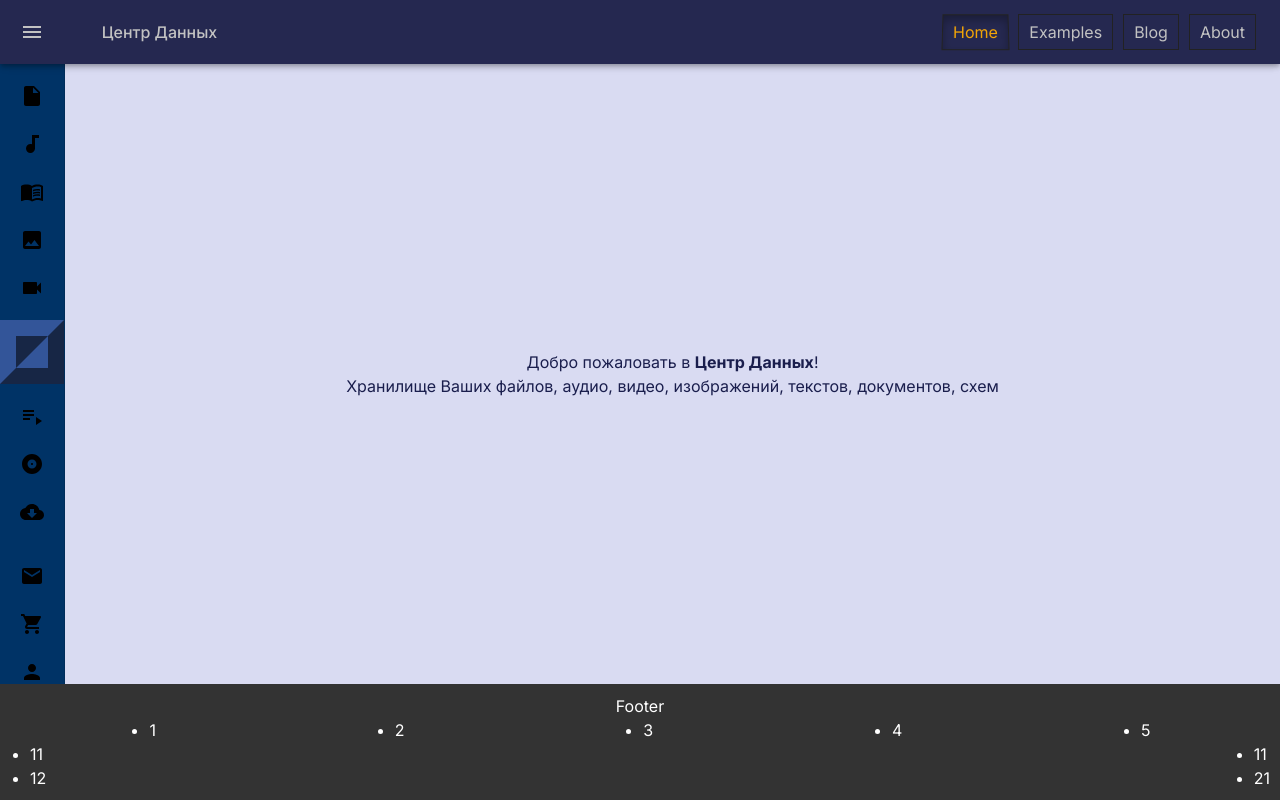
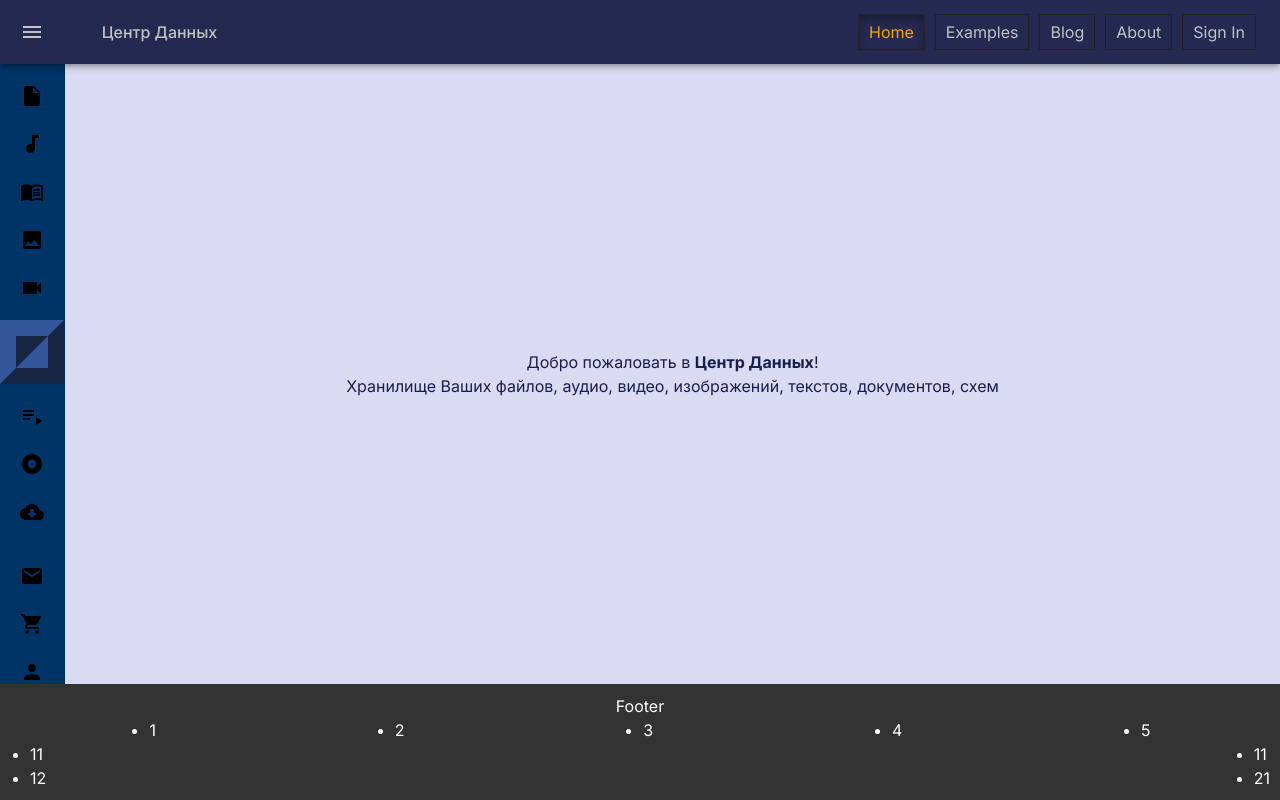
Before and after one commit to EvgenGal1/DataHub, a Next.js app in the folder client/: page / in a window 1280 px wide. Built offline with nearby package versions, Linux system fonts and the light colour scheme; no server answers.

Commit message:
CLT. #NavBar(+useSession, +кнп.вход/выход/профиль от session)

```diff
--- a/client/src/components/basic/Navbar.tsx
+++ b/client/src/components/basic/Navbar.tsx
@@ -1,7 +1,10 @@
 // ссылки шапки
+
+"use client";
 
 import Link from "next/link";
 import { usePathname } from "next/navigation";
+import { useSession, /* signIn, */ signOut } from "next-auth/react";
 
 // названия/пути/эл. пунктов шапки
 const navItems = [
@@ -13,10 +16,14 @@
 
 // const Navbar: React.FC = () => {
 export default function Navbar() {
+  // получ.текущее место URL
   const pathname = usePathname();
+  // получ.зарегистр.данн.польз.сессии ! use clt
+  const session = useSession();
 
   return (
     <nav className="nav flex ml-auto">
+      {/* базовые ссылки */}
       {navItems.map(({ text, href }) => (
         <Link
           key={href}
@@ -31,6 +38,28 @@
           <span>{text}</span>
         </Link>
       ))}
+      {/* Профиль при сессии */}
+      {session?.data && (
+        <Link href="/profile" className="link">
+          Profile
+        </Link>
+      )}
+      {/* вход/выход при сессии */}
+      {session?.data ? (
+        // выход с редирект на гл.по клиик
+        <Link
+          href="#"
+          onClick={() => signOut({ callbackUrl: "/" })}
+          className="link"
+        >
+          Sign Out
+        </Link>
+      ) : (
+        // вход по стандарт.URL
+        <Link href="/api/auth/signin" className="link">
+          Sign In
+        </Link>
+      )}
     </nav>
   );
 }
```
